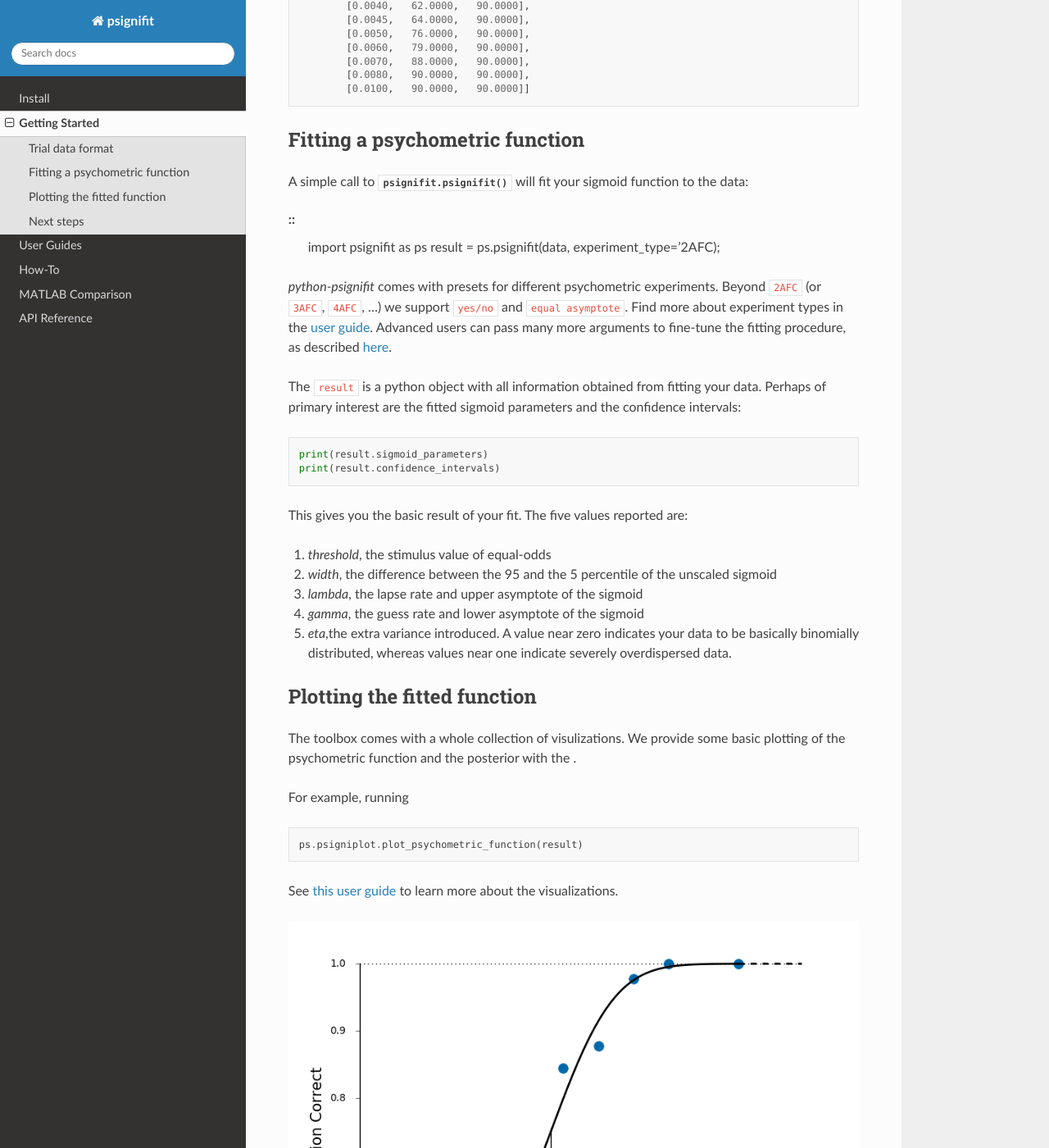
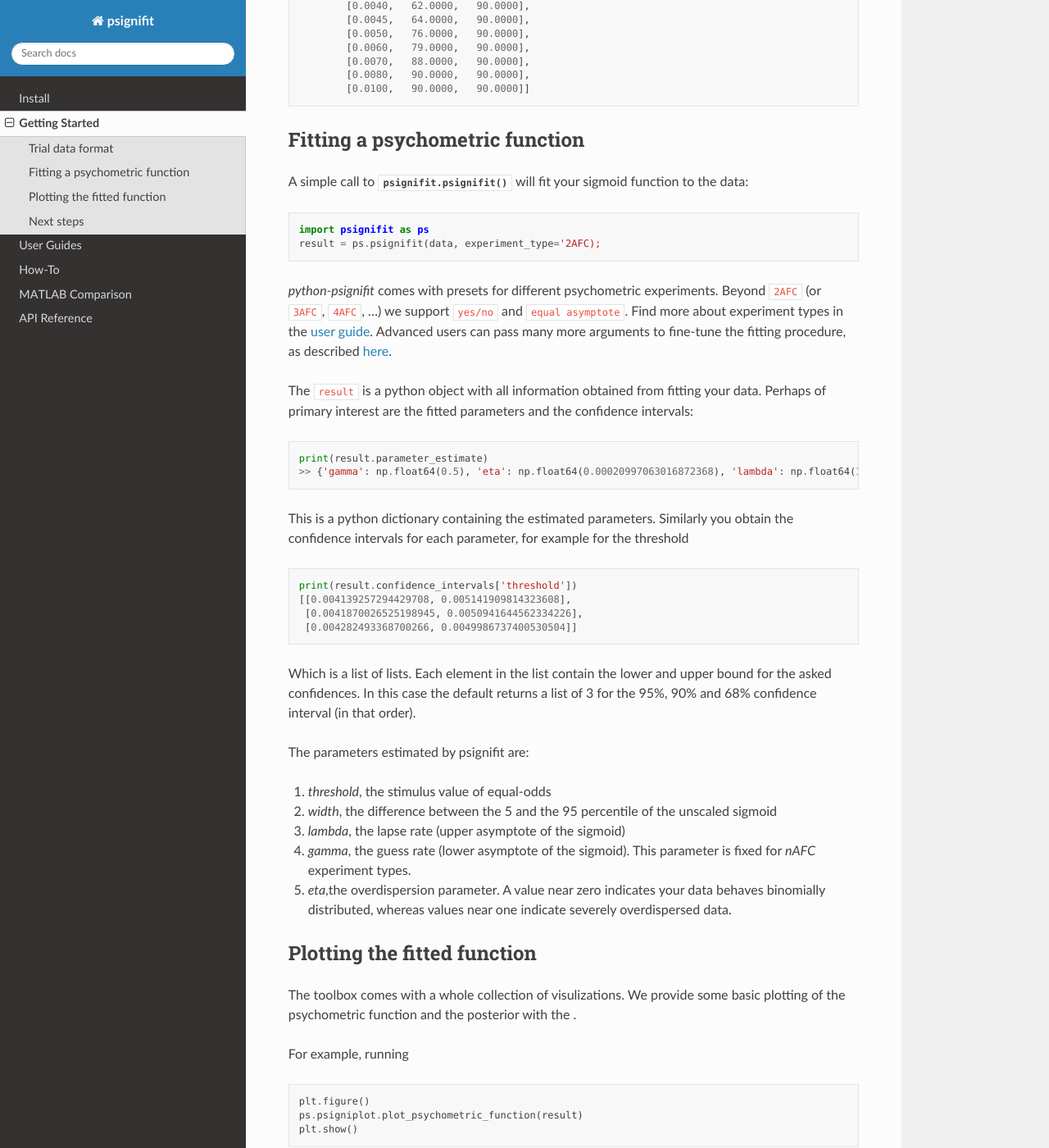
Before and after one commit to wichmann-lab/python-psignifit, a Sphinx documentation site: the page built from docs/getting_started.rst, in a window 1280 px wide and 1400 px high, scrolled down 611 px. Shown: the whole window at 82% size. Built offline with Sphinx 7.4.7 and the Read the Docs theme 2.0.0, drawn with Linux system fonts in a browser that asks for light colours; pages that are not in the unit, such as notebooks, are missing from menus.

Commit message:
rephrasing getting started

```diff
--- a/docs/getting_started.rst
+++ b/docs/getting_started.rst
@@ -44,6 +44,7 @@ Fitting a psychometric function
 A simple call to :func:`psignifit.psignifit` will fit your sigmoid function to the data:
 
 ::
+
    import psignifit as ps
    result = ps.psignifit(data, experiment_type='2AFC);
 
@@ -53,23 +54,40 @@ Find more about experiment types in the :ref:`user guide <experiment-types>`.
 Advanced users can pass many more arguments to fine-tune the fitting procedure, as described :ref:`here <options-dictionary>`.
 
 The ``result`` is a python object with all information obtained from fitting your data.
-Perhaps of primary interest are the fitted sigmoid parameters and the confidence intervals:
+Perhaps of primary interest are the fitted parameters and the confidence intervals:
 
 ::
 
-   print(result.sigmoid_parameters)
-   print(result.confidence_intervals)
+   print(result.parameter_estimate)
+   >> {'gamma': np.float64(0.5), 'eta': np.float64(0.00020997063016872368), 'lambda': np.float64(1.1284903011143352e-07), 'threshold': np.float64(0.00464706821831707), 'width': np.float64(0.004661060791841996)}
 
-This gives you the basic result of your fit. The five values reported
-are:
+This is a python dictionary containing the estimated parameters.
+Similarly you obtain the confidence intervals for each parameter, for
+example for the threshold
+
+::
+
+   print(result.confidence_intervals['threshold'])
+   [[0.004139257294429708, 0.005141909814323608],
+    [0.0041870026525198945, 0.0050941644562334226],
+    [0.004282493368700266, 0.0049986737400530504]]
+
+Which is a list of lists. Each element in the list contain the lower
+and upper bound for the asked confidences. In this case the default
+returns a list of 3 for the 95%, 90% and 68% confidence interval
+(in that order).
+
+The parameters estimated by psignifit are:
 
 1. *threshold*, the stimulus value of equal-odds
-2. *width*, the difference between the 95 and the 5 percentile of the unscaled sigmoid
-3. *lambda*, the lapse rate and upper asymptote of the sigmoid
-4. *gamma*, the guess rate and lower asymptote of the sigmoid
-5. *eta*,the extra variance introduced. A value near zero
-   indicates your data to be basically binomially distributed, whereas
+2. *width*, the difference between the 5 and the 95 percentile of the unscaled sigmoid
+3. *lambda*, the lapse rate (upper asymptote of the sigmoid)
+4. *gamma*, the guess rate (lower asymptote of the sigmoid).
+   This parameter is fixed for `nAFC` experiment types.
+5. *eta*,the overdispersion parameter. A value near zero
+   indicates your data behaves binomially distributed, whereas
    values near one indicate severely overdispersed data.
+
 
 Plotting the fitted function
 ~~~~~~~~~~~~~~~~~~~~~~~~~~~~
@@ -82,7 +100,9 @@ For example, running
 
 ::
 
+   plt.figure()
    ps.psigniplot.plot_psychometric_function(result)
+   plt.show()
 
 
 See :ref:`this user guide <plot-functions>` to learn more about the visualizations.
```
